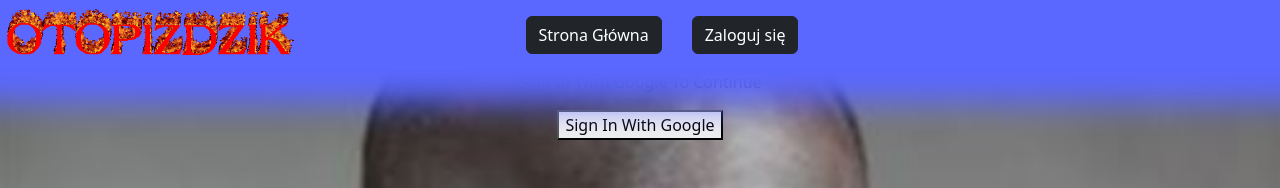
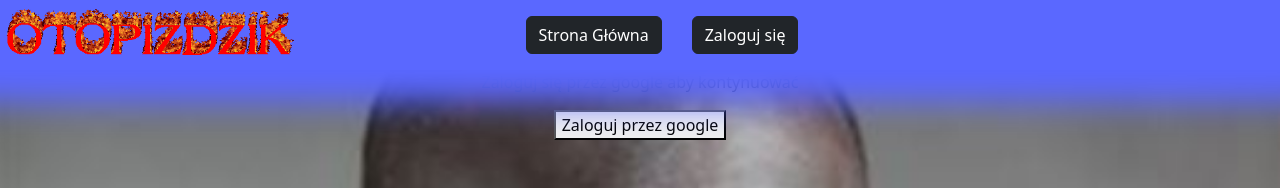
Before and after one commit to frodoprgmz/otopizdzik, a React (Create React App) app: page /login in a window 1280 px wide. Shown: the top 188 px of the page. Built offline with nearby package versions, Linux system fonts and the light colour scheme; no server answers.

Commit message:
finalna wersja wysmienitego projektu

```diff
--- a/src/pages/login.tsx
+++ b/src/pages/login.tsx
@@ -14,8 +14,8 @@ export const Login = () => {
 
     return <div>
         <div className="pedal">
-        <p>Sign In With Google To Continue</p>
-        <button onClick={signInWithGoogle}>Sign In With Google</button>
+        <p>Zaloguj się przez google aby kontynuować</p>
+        <button onClick={signInWithGoogle}>Zaloguj przez google</button>
     </div>
 
     </div>
```
